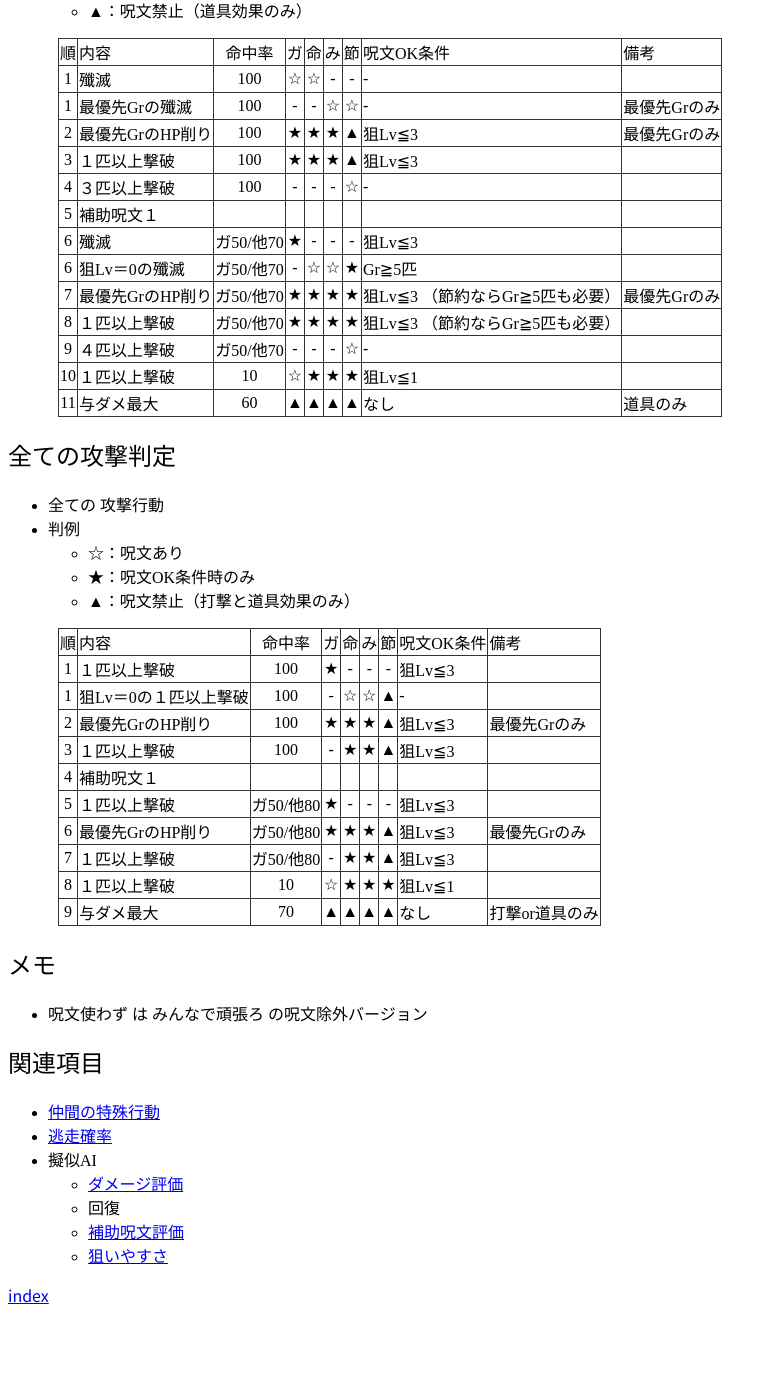
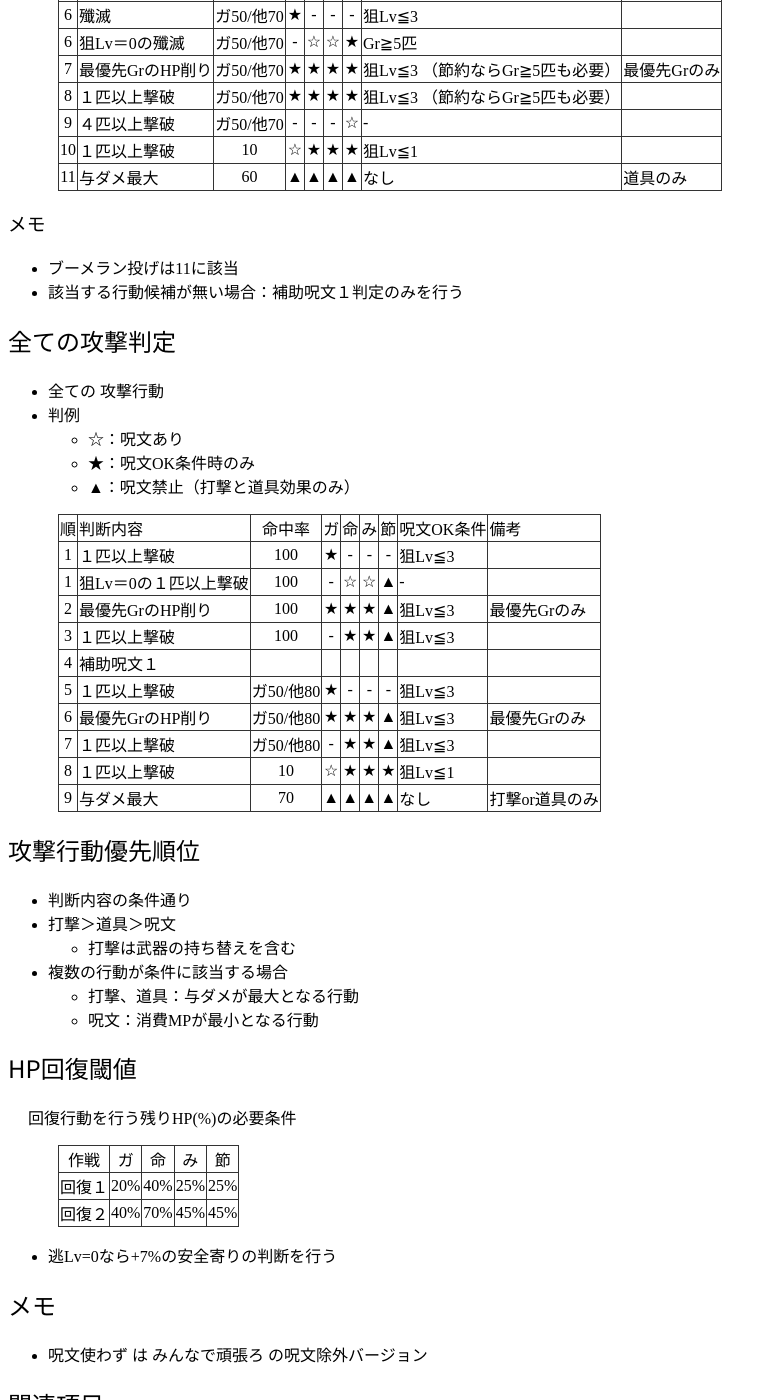
Before and after one commit to chiorex/TDQ_DATA_DAT, a Jekyll site: the page built from tdq2/ai_flow.md, in a window 1280 px wide and 1400 px high, scrolled down 1331 px. Shown: the whole window, without its empty margins (0-777 px from the left). Built offline with Jekyll 4.4.1, drawn with Linux system fonts in a browser that asks for light colours; some web fonts are replaced; before the commit the page ends 2646 px from its top, so only the background shows below that; some of the changed text lies outside the part shown.

Commit message:
[AI]行動判断

```diff
--- a/tdq2/ai_flow.md
+++ b/tdq2/ai_flow.md
@@ -18,13 +18,13 @@
 		* 最優先Grのみで判断
 		* 敵全攻撃判定
 	* ガンガンいこうよ（単一グループ２匹以上）
-		* Gr優先順
 		1. 敵グ攻撃判定
 		2. 全ての攻撃判定
+		3. 次の優先順位Gr
 	* ２匹以上
-		* Gr優先順
 		1. 敵グ攻撃判定
 		2. 全ての攻撃判定
+		3. 次の優先順位Gr
 	* １匹
 		* 全ての攻撃判定
 5. 回復２
@@ -60,7 +49,7 @@
 	* ★：呪文OK条件時のみ
 	* ▲：呪文禁止（道具効果のみ）
 
-| 順 | 内容             | 命中率    | ガ | 命 | み | 節 | 呪文OK条件 | 備考 |
+| 順 | 判断内容         | 命中率    | ガ | 命 | み | 節 | 呪文OK条件 | 備考 |
 |:--:|:-----------------|:---------:|:--:|:--:|:--:|:--:|:-----------|:-----|
 |  1 | 殲滅             | 100       | ☆ | ☆ | -  | -  | -          |
 |  1 | 最優先Grの殲滅   | 100       | -  | -  | ☆ | ☆ | -          | 最優先Grのみ |
@@ -76,6 +65,11 @@
 | 10 | １匹以上撃破     | 10        | ☆ | ★ | ★ | ★ | 狙Lv≦1    |
 | 11 | 与ダメ最大       | 60        | ▲ | ▲ | ▲ | ▲ | なし       | 道具のみ |
 
+### メモ
+
+* ブーメラン投げは11に該当
+* 該当する行動候補が無い場合：補助呪文１判定のみを行う
+
 
 ## 全ての攻撃判定
 
@@ -85,7 +79,7 @@
 	* ★：呪文OK条件時のみ
 	* ▲：呪文禁止（打撃と道具効果のみ）
 
-| 順 | 内容                  | 命中率    | ガ | 命 | み | 節 | 呪文OK条件 | 備考 |
+| 順 | 判断内容              | 命中率    | ガ | 命 | み | 節 | 呪文OK条件 | 備考 |
 |:--:|:----------------------|:---------:|:--:|:--:|:--:|:--:|:-----------|:-----|
 |  1 | １匹以上撃破          | 100       | ★ | -  | -  | -  | 狙Lv≦3    |
 |  1 | 狙Lv＝0の１匹以上撃破 | 100       | -  | ☆ | ☆ | ▲ | -          |
@@ -97,6 +91,28 @@
 |  7 | １匹以上撃破          | ガ50/他80 | -  | ★ | ★ | ▲ | 狙Lv≦3    |
 |  8 | １匹以上撃破          | 10        | ☆ | ★ | ★ | ★ | 狙Lv≦1    |
 |  9 | 与ダメ最大            | 70        | ▲ | ▲ | ▲ | ▲ | なし       | 打撃or道具のみ |
+
+
+## 攻撃行動優先順位
+
+* 判断内容の条件通り
+* 打撃＞道具＞呪文
+	* 打撃は武器の持ち替えを含む
+* 複数の行動が条件に該当する場合
+	* 打撃、道具：与ダメが最大となる行動
+	* 呪文：消費MPが最小となる行動
+
+
+## HP回復閾値
+
+回復行動を行う残りHP(%)の必要条件
+
+| 作戦   | ガ  | 命  | み  | 節  |
+|:------:|:---:|:---:|:---:|:---:|
+| 回復１ | 20% | 40% | 25% | 25% |
+| 回復２ | 40% | 70% | 45% | 45% |
+
+* 逃Lv=0なら+7%の安全寄りの判断を行う
 
 
 ## メモ
```
Also changed, not shown: other parts of tdq2/ai_flow.md (+1 -12 lines), tdq2/ai_spell_aux.md (+4 -4 lines), tdq2/misc.md (+3 -2 lines), tdq2/spell_hit_rate.md (+36 -35 lines).
